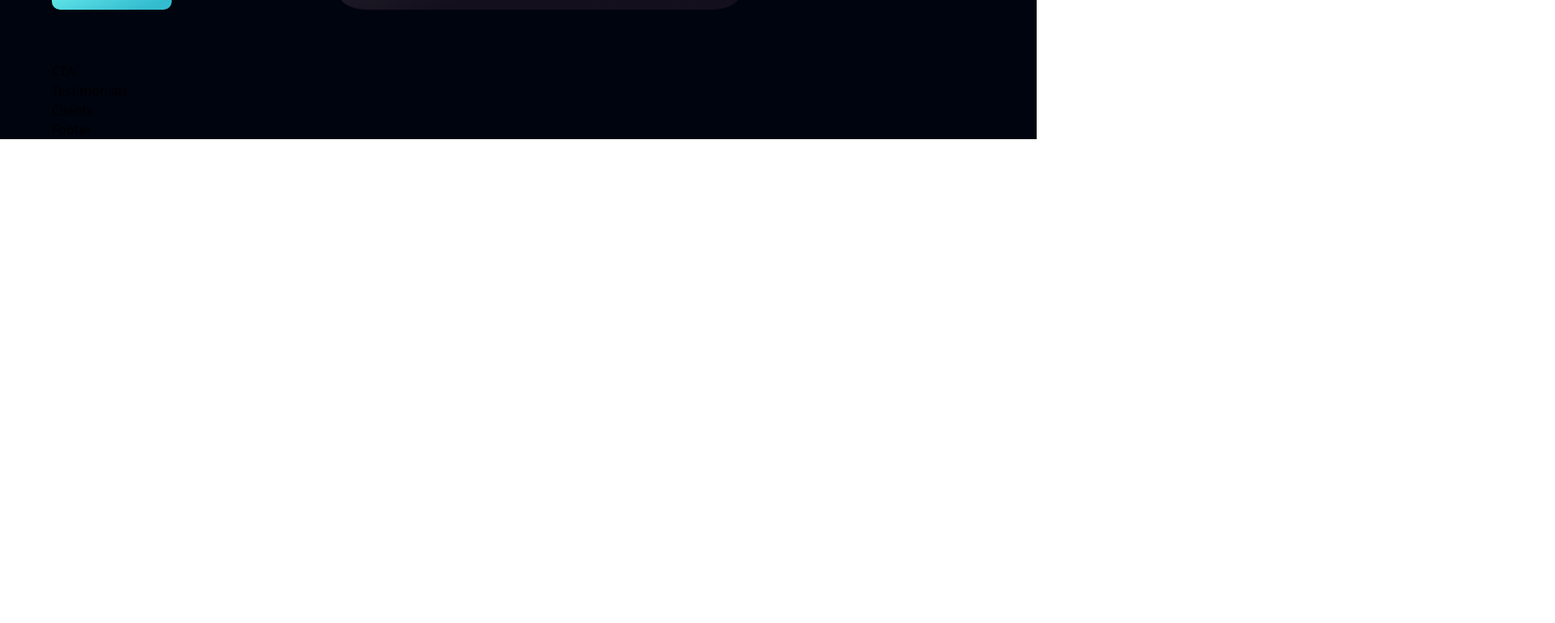
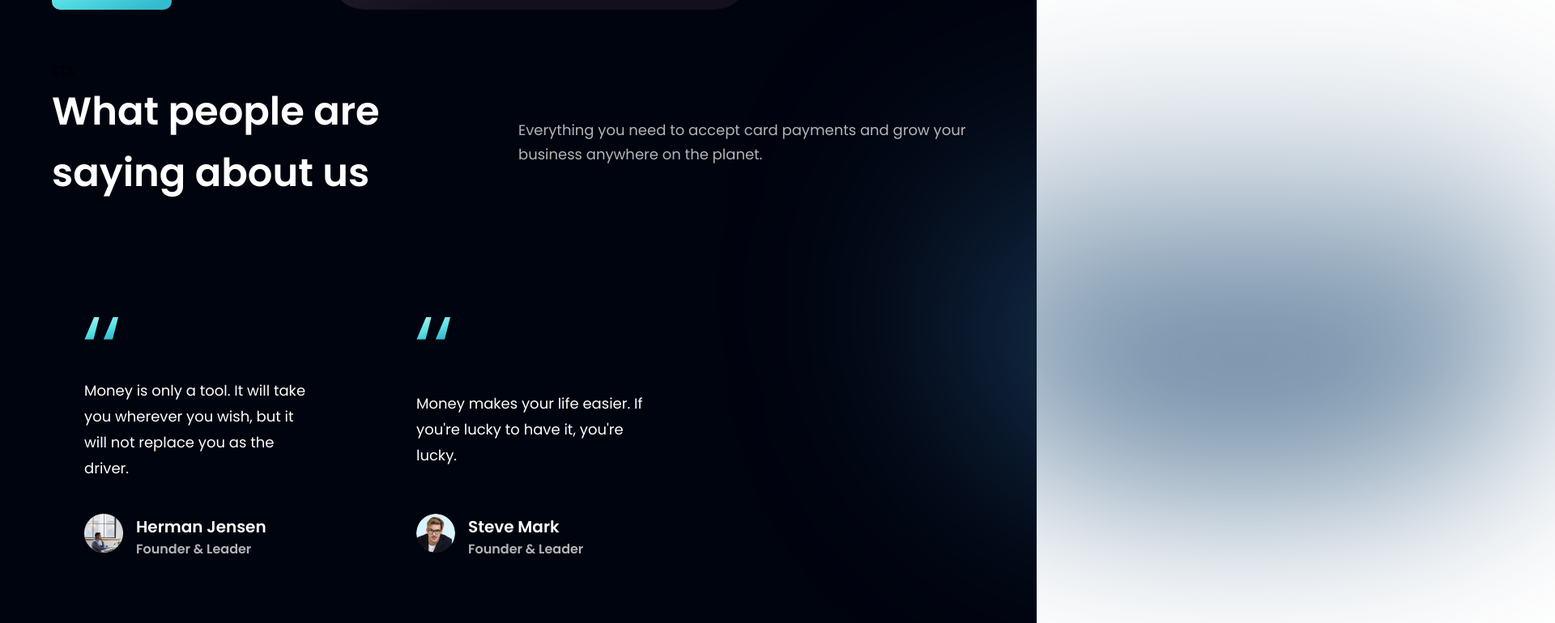
Before and after one commit to ingarbi/yt_react_mba, a React (Vite) app in the folder my_bank_app/: page / in a window 1280 px wide. Shown: the part 3310-4080 px from the top of the page at 81% size, 1920 px wide, since content can reach past the window. Before the commit the page ends 3482 px from the top, so only its background shows below. Built offline with nearby package versions, Linux system fonts and the light colour scheme.

Commit message:
#9 Testimonials

```diff
--- a/my_bank_app/src/components/FeedbackCard.jsx
+++ b/my_bank_app/src/components/FeedbackCard.jsx
@@ -1,9 +1,26 @@
-import React from 'react'
+import React from "react";
+import { quotes } from "../assets";
 
-const FeedbackCard = () => {
-  return (
-    <div>FeedbackCard</div>
-  )
-}
+const FeedbackCard = ({content, name, title, img}) => (
+  <div className="flex justify-between flex-col px-10 py-12 rounded-[20px] max-w-[370px] md:mr-10 sm:mr-5 mr-0 my-5 feedback-card">
+    <img src={quotes} alt="double_quotes" className="w-[42px] h-[42px] object-contain"/>
+    <p className="font-poppins font-normal text-[18px] leading-[32px] text-white my-10">
+      {content}
+    </p>
 
-export default FeedbackCard
+    <div className="flex flex-row">
+      <img src={img} alt={name} className="w-[48px] h-[48px] rounded-full"/>
+      <div className="flex flex-col ml-4">
+        <h4 className="font-poppins font-semibold text-[20px] leading-[32px] text-white">
+        {name}
+        </h4>
+        <h4 className="font-poppins font-semibold text-[16px] leading-[24px] text-dimWhite">
+        {title}
+        </h4>
+      </div>
+    </div>
+
+  </div>
+);
+
+export default FeedbackCard;
--- a/my_bank_app/src/components/Testimonials.jsx
+++ b/my_bank_app/src/components/Testimonials.jsx
@@ -1,9 +1,30 @@
 import React from 'react'
+import styles from '../style'
+import { feedback } from '../constants';
+import FeedbackCard from './FeedbackCard'
 
-const Testimonials = () => {
-  return (
-    <div>Testimonials</div>
+const Testimonials = () =>  (
+    <section>
+      <div className='absolute z-[0] w-[60%] h-[60%] -right-[50%] rounded-full blue__gradient' />
+
+
+      <div className='w-full flex justify-between items-center md:flex-row flex-col sm:mb-16 mb-6 relative z-[1]'>
+        <h1 className={styles.heading2}>
+        What people are <br className='sm:block hidden' /> saying about us
+        </h1>
+        <div className='w-full md:mt-0 mt-6'>
+          <p className={`${styles.paragraph} text-left max-w[450px]`}>
+          Everything you need to accept card payments and grow your business anywhere on the planet.
+          </p>
+        </div>
+      </div>
+
+      <div className='flex flex-wrap sm:justify-start justify-center w-full feedback-container relative z-[1]'>
+        {feedback.map((card)=>(
+          <FeedbackCard key={card.id} {...card} />
+        ))}
+      </div>
+    </section>
   )
-}
 
 export default Testimonials
```
